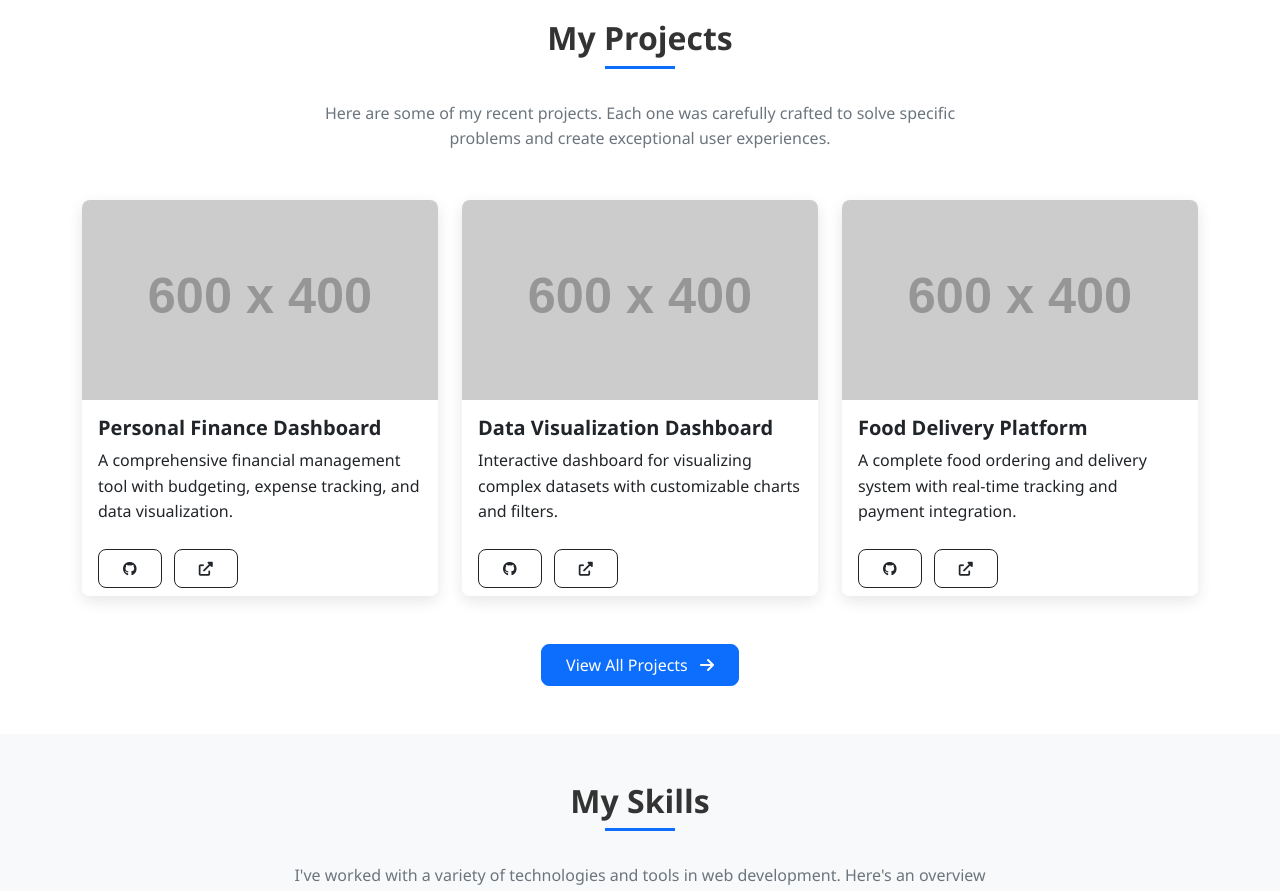
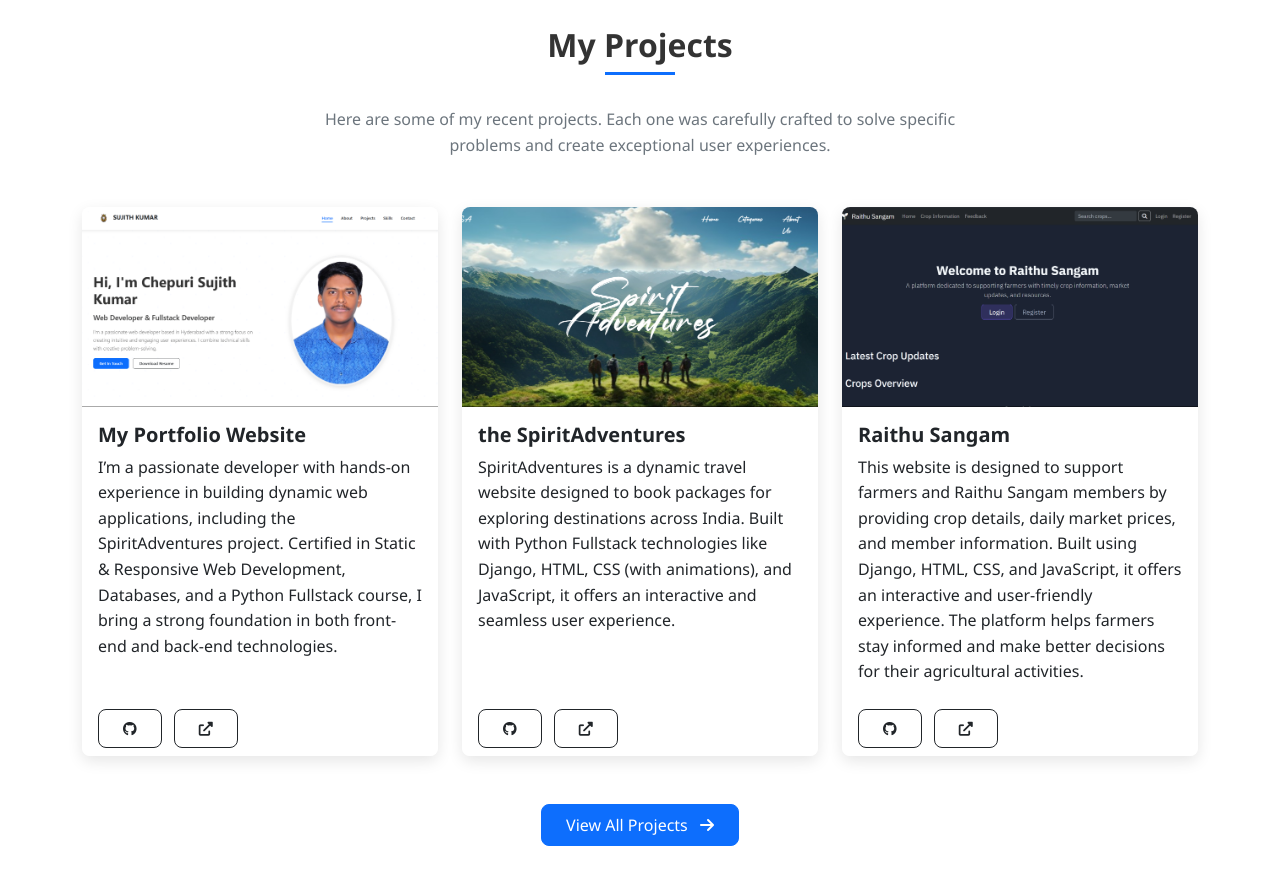
Before and after one commit to SujithKumar-04/MyPortfolio, a Django app: page / in a window 1280 px wide. Shown: the part 1430-2321 px from the top of the page. Run offline with Django 5.2, Linux system fonts and the light colour scheme; grey boxes labelled with a size stand in for pictures from a placeholder-image service; data that the repository does not hold is empty; some libraries are stand-ins or nearby versions.

Commit message:
portfolio

```diff
--- a/portfolio_app/templates/portfolio_app/base.html
+++ b/portfolio_app/templates/portfolio_app/base.html
@@ -17,11 +17,11 @@
     <link rel="stylesheet" href="{% static 'css/dark-mode.css' %}">
 
     <!-- Favicon -->
-    <link rel="icon" href="{% static 'images/favicon.svg' %}" type="image/svg+xml">
+    <link rel="icon" href="{% static 'images/lion.svg' %}" type="image/svg+xml">
 </head>
 <body>
     <!-- Animated Background -->
-    <div class="animated-background" id="animatedBackground"></div>
+    {% comment %} <div class="animated-background" id="animatedBackground"></div> {% endcomment %}
 
     <!-- Header with Navigation -->
     <header class="sticky-top">
@@ -32,7 +32,7 @@
                         {% if site_profile %}
                         <span class="logo-text">&lt; {{ site_profile.name }} /&gt;</span>
                         {% else %}
-                        <span class="logo-text">&lt; Jane Doe /&gt;</span>
+                        <span class="logo-text"> <img src="{% static "images/lion.svg" %}" alt="image/svg+xml" width="60" height="60"> SUJITH KUMAR </span>
                         {% endif %}
                     </a>
                     <button class="navbar-toggler" type="button" data-bs-toggle="collapse" data-bs-target="#navbarNav" aria-controls="navbarNav" aria-expanded="false" aria-label="Toggle navigation">
--- a/portfolio_app/templates/portfolio_app/index.html
+++ b/portfolio_app/templates/portfolio_app/index.html
@@ -1,4 +1,5 @@
 {% extends 'portfolio_app/base.html' %}
+{% load static %}
 
 {% block content %}
 <!-- Hero Section -->
@@ -6,8 +7,8 @@
     <div class="container">
         <div class="row align-items-center">
             <div class="col-lg-6">
-                <h1 class="display-4 fw-bold mb-4">Hi, I'm {% if site_profile %}{{ site_profile.name }}{% else %}Jane Doe{% endif %}</h1>
-                <h2 class="h3 mb-4">{% if site_profile %}{{ site_profile.title }}{% else %}Web Developer & Data Science Enthusiast{% endif %}</h2>
+                <h1 class="display-4 fw-bold mb-4">Hi, I'm {% if site_profile %}{{ site_profile.name }}{% else %}Chepuri Sujith Kumar{% endif %}</h1>
+                <h2 class="h3 mb-4">{% if site_profile %}{{ site_profile.title }}{% else %}Web Developer & Fullstack Developer{% endif %}</h2>
                 <p class="lead mb-4">
                     {% if site_profile and site_profile.bio %}
                         {{ site_profile.bio|truncatewords:40 }}
@@ -17,11 +18,11 @@
                 </p>
                 <div class="d-flex gap-3">
                     <a href="{% url 'portfolio:contact' %}" class="btn btn-primary">Get In Touch</a>
-                    <a href="{% url 'portfolio:download_resume' %}" class="btn btn-outline-dark">Download Resume</a>
+                    <a href="{% static 'documents/Sujith(Resume).pdf' %}" class="btn btn-outline-dark">Download Resume</a>
                 </div>
             </div>
             <div class="col-lg-6 text-center d-none d-lg-block">
-                <img src="https://via.placeholder.com/500x500.svg?text=Portfolio+Image" alt="Profile Image" class="img-fluid rounded-circle hero-image">
+                <img src="static/images/mypic.svg" alt="Profile Image" class="img-fluid rounded-circle hero-image">
             </div>
         </div>
     </div>
@@ -36,7 +37,7 @@
         </div>
         <div class="row align-items-center">
             <div class="col-lg-5 mb-4 mb-lg-0">
-                <img src="https://via.placeholder.com/600x400.svg?text=About+Me" alt="About Me" class="img-fluid rounded shadow">
+                <img src="static\images\mypic.svg" alt="About Me" class="img-fluid rounded shadow">
             </div>
             <div class="col-lg-7">
                 <h3>{% if site_profile %}{{ site_profile.title }}{% else %}Web Developer & Data Science Enthusiast{% endif %}</h3>
@@ -96,10 +97,10 @@
                 <!-- Default projects if none are in database -->
                 <div class="col-md-4">
                     <div class="card project-card h-100">
-                        <img src="https://via.placeholder.com/600x400.svg?text=Project+1" class="card-img-top" alt="Personal Finance Dashboard">
+                        <img src="static/images/Sujith Kumar.png" class="card-img-top" alt="Personal Finance Dashboard">
                         <div class="card-body">
-                            <h5 class="card-title">Personal Finance Dashboard</h5>
-                            <p class="card-text">A comprehensive financial management tool with budgeting, expense tracking, and data visualization.</p>
+                            <h5 class="card-title">My Portfolio Website</h5>
+                            <p class="card-text">I’m a passionate developer with hands-on experience in building dynamic web applications, including the SpiritAdventures project. Certified in Static & Responsive Web Development, Databases, and a Python Fullstack course, I bring a strong foundation in both front-end and back-end technologies.</p>
                         </div>
                         <div class="card-footer bg-white border-0">
                             <a href="#" class="btn btn-sm btn-outline-dark me-2">
@@ -113,16 +114,16 @@
                 </div>
                 <div class="col-md-4">
                     <div class="card project-card h-100">
-                        <img src="https://via.placeholder.com/600x400.svg?text=Project+2" class="card-img-top" alt="Data Visualization Dashboard">
+                        <img src="static/images/spiritadventure.png" class="card-img-top" alt="Data Visualization Dashboard">
                         <div class="card-body">
-                            <h5 class="card-title">Data Visualization Dashboard</h5>
-                            <p class="card-text">Interactive dashboard for visualizing complex datasets with customizable charts and filters.</p>
+                            <h5 class="card-title">the SpiritAdventures</h5>
+                            <p class="card-text">SpiritAdventures is a dynamic travel website designed to book packages for exploring destinations across India. Built with Python Fullstack technologies like Django, HTML, CSS (with animations), and JavaScript, it offers an interactive and seamless user experience.</p>
                         </div>
                         <div class="card-footer bg-white border-0">
                             <a href="#" class="btn btn-sm btn-outline-dark me-2">
                                 <i class="fab fa-github"></i>
                             </a>
-                            <a href="#" class="btn btn-sm btn-outline-dark">
+                            <a href="https://spiritadventures.onrender.com/" class="btn btn-sm btn-outline-dark">
                                 <i class="fas fa-external-link-alt"></i>
                             </a>
                         </div>
@@ -130,10 +131,10 @@
                 </div>
                 <div class="col-md-4">
                     <div class="card project-card h-100">
-                        <img src="https://via.placeholder.com/600x400.svg?text=Project+3" class="card-img-top" alt="E-commerce Platform">
+                        <img src="static/images/raithusangam.png" class="card-img-top" alt="E-commerce Platform">
                         <div class="card-body">
-                            <h5 class="card-title">Food Delivery Platform</h5>
-                            <p class="card-text">A complete food ordering and delivery system with real-time tracking and payment integration.</p>
+                            <h5 class="card-title">Raithu Sangam</h5>
+                            <p class="card-text">This website is designed to support farmers and Raithu Sangam members by providing crop details, daily market prices, and member information. Built using Django, HTML, CSS, and JavaScript, it offers an interactive and user-friendly experience. The platform helps farmers stay informed and make better decisions for their agricultural activities.</p>
                         </div>
                         <div class="card-footer bg-white border-0">
                             <a href="#" class="btn btn-sm btn-outline-dark me-2">
```
Also changed, not shown: portfolio_app/templates/portfolio_app/skills.html (+7 -7 lines), db.sqlite3, portfolio_app/static/images/Sujith Kumar.png (added), portfolio_app/static/images/favicon.svg (deleted), portfolio_app/static/images/lion.svg (added), portfolio_app/static/images/mypic.svg (added), portfolio_app/static/images/raithusangam.png (added), portfolio_app/static/images/spiritadventure.png (added), 1 other file.
